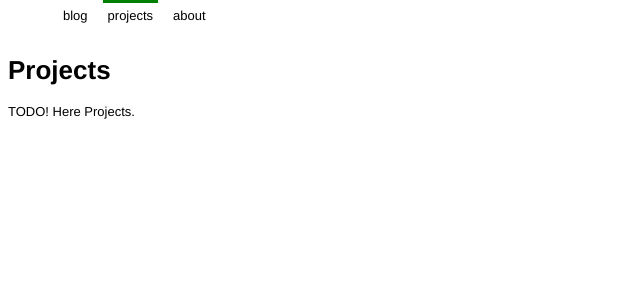
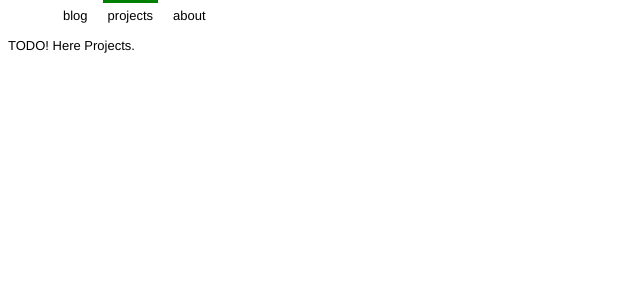
Before and after one commit to twaldecker/twaldecker.github.com, a Jekyll site: the page built from projects.html, in a window 1280 px wide. Shown: the top 300 px of the page, without its empty margins (0-640 px from the left). Built offline with Jekyll 4.4.1, drawn with Linux system fonts in a browser that asks for light colours.

Commit message:
structuring

```diff
--- a/about.html
+++ b/about.html
@@ -1,5 +1,6 @@
 ---
 layout: default
+title: about
 ---
 
 TODO!
--- a/projects.html
+++ b/projects.html
@@ -1,9 +1,7 @@
 ---
 layout: default
+title: projects
 ---
-
-<h1>Projects</h1>
-
 TODO!
 
 Here Projects.
```
